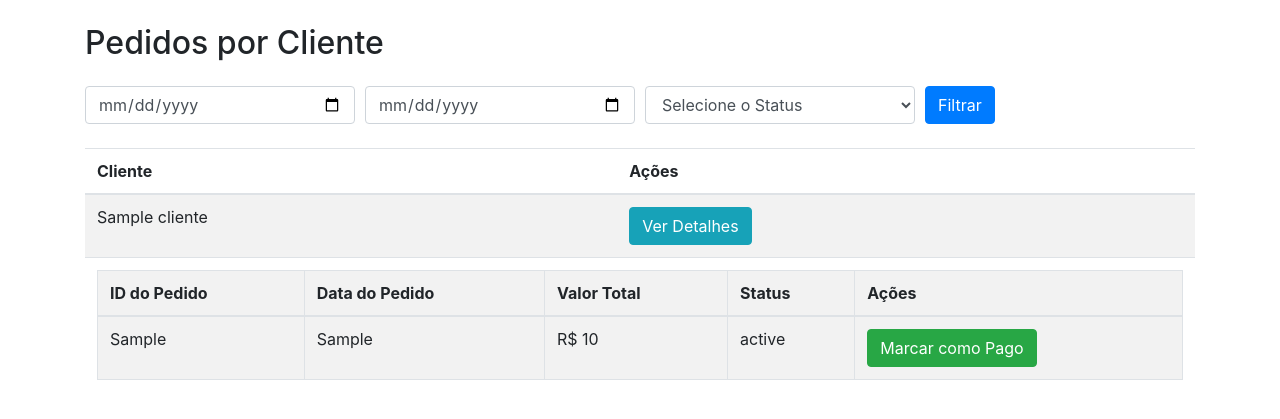
After one commit to sakaidi/projeto_impacta, a Flask app: page /admin/pedidos_por_cliente in a window 1280 px wide, after a click on "Ver Detalhes". The commit adds this page. Shown: the top 419 px of the page. Run offline with Flask 3, Linux system fonts and the light colour scheme; the visitor is signed in with stand-in values (Sample User, id 1); a database or web service that is not in the repository returns one stand-in record (values such as "Sample title"); some libraries are stand-ins or nearby versions.

Commit message:
Melhorias na visualização de pedidos: - Exibe apenas o nome do cliente na tabela principal no admin. - Adiciona funcionalidade para expandir e mostrar todos os pedidos de um cliente no admin. - Inclui valor total e status de cada pedido nos detalhes do admin. - Permite marcar pedidos como 'Pago' diretamente na interface do admin. - Implementa visualização de pedidos na página de iniciar pedido para clientes.

```diff
--- a/app/routes.py
+++ b/app/routes.py
@@ -2,6 +2,8 @@ import psycopg2
 from flask import Blueprint, render_template, request, redirect, url_for, session, flash
 from functools import wraps
 import bcrypt
+import logging
+from flask import current_app
 
 main = Blueprint('main', __name__)
 
@@ -184,14 +186,12 @@ def cadastrar_produto():
 
     return render_template('partials/cadastrar_produto.html')
 
-
-
 @main.route('/fazer_pedido', methods=['GET', 'POST'])
 @login_required
 def fazer_pedido():
+    id_cliente = session['user_id']
+
     if request.method == 'POST':
-        id_cliente = session['user_id']
-
         try:
             with get_db_connection() as conn:
                 with conn.cursor() as cur:
@@ -205,7 +205,22 @@ def fazer_pedido():
             flash(f"Erro ao criar pedido: {str(e)}", "error")
             return redirect(url_for('main.fazer_pedido'))
 
-    return render_template('fazer_pedido.html')
+    try:
+        with get_db_connection() as conn:
+            with conn.cursor() as cur:
+                cur.execute("""
+                    SELECT p.id_pedido, p.data_pedido, p.status, p.valor_total
+                    FROM Pedido p
+                    WHERE p.id_cliente = %s
+                """, (id_cliente,))
+                pedidos = cur.fetchall()
+
+        return render_template('fazer_pedido.html', pedidos=pedidos, id_cliente=id_cliente)
+
+    except Exception as e:
+        logging.error(f"Erro ao buscar pedidos: {str(e)}")
+        flash("Erro ao buscar pedidos. Tente novamente.", "error")
+        return redirect(url_for('main.index'))
 
 @main.route('/pedido/<int:id_pedido>/itens', methods=['GET', 'POST'])
 @login_required
@@ -354,6 +369,94 @@ def finalizar_pedido(id_pedido):
         flash(f"Erro ao finalizar pedido: {str(e)}", "error")
         return redirect(url_for('main.adicionar_itens_pedido', id_pedido=id_pedido))
 
+# Renomeando a função para evitar conflito
+@main.route('/finalizar_pagamento/<int:id_pedido>', methods=['POST'])
+@login_required
+def finalizar_pagamento(id_pedido):
+    if not session.get('is_admin'):
+        flash("Acesso negado!", "error")
+        return redirect(url_for('main.index'))
+
+    try:
+        with get_db_connection() as conn:
+            with conn.cursor() as cur:
+                cur.execute("""
+                    UPDATE Pedido
+                    SET status = 'Pago', data_pagamento = NOW()
+                    WHERE id_pedido = %s
+                """, (id_pedido,))
+                conn.commit()
+
+                flash("Pedido marcado como pago com sucesso!", "success")
+        return redirect(url_for('main.listar_pagamentos'))
+
+    except Exception as e:
+        flash(f"Erro ao marcar pagamento: {str(e)}", "error")
+        return redirect(url_for('main.listar_pagamentos'))
+
+
+@main.route('/admin/pedidos_por_cliente', methods=['GET'])
+@main.route('/admin/pedidos_por_cliente', methods=['GET', 'POST'])
+@login_required
+def pedidos_por_cliente():
+    current_app.logger.info(f"Usuário acessando pedidos_por_cliente: {session.get('user_id')}")
+    if request.method == 'POST':
+        id_pedido = request.form.get('id_pedido')
+        try:
+            with get_db_connection() as conn:
+                with conn.cursor() as cur:
+                    cur.execute("""
+                        UPDATE Pedido
+                        SET status = 'pago'
+                        WHERE id_pedido = %s
+                    """, (id_pedido,))
+                    conn.commit()
+                    current_app.logger.info(f"Pedido {id_pedido} marcado como pago.")
+        except Exception as e:
+            current_app.logger.error(f"Erro ao marcar pedido como pago: {str(e)}")
+
+    try:
+        with get_db_connection() as conn:
+            with conn.cursor() as cur:
+                # Obter todos os clientes e seus pedidos
+                cur.execute("""
+                    SELECT c.id_cliente, c.nome, p.id_pedido, p.data_pedido, p.valor_total, p.status
+                    FROM Cliente c
+                    LEFT JOIN Pedido p ON c.id_cliente = p.id_cliente
+                """)
+                pedidos = cur.fetchall()
+
+                # Organizar os pedidos por cliente
+                clientes = {}
+                for pedido in pedidos:
+                    id_cliente = pedido[0]
+                    nome_cliente = pedido[1]
+                    id_pedido = pedido[2]
+                    data_pedido = pedido[3]
+                    valor_total = pedido[4]
+                    status = pedido[5]
+
+                    if id_cliente not in clientes:
+                        clientes[id_cliente] = {
+                            'nome': nome_cliente,
+                            'pedidos': []
+                        }
+                    if id_pedido:  # Verifica se há pedido
+                        clientes[id_cliente]['pedidos'].append({
+                            'id_pedido': id_pedido,
+                            'data_pedido': data_pedido,
+                            'valor_total': valor_total,
+                            'status': status
+                        })
+
+        return render_template('partials/pedidos_por_cliente.html', clientes=clientes)
+    except Exception as e:
+        current_app.logger.error(f"Erro ao listar pedidos por cliente: {str(e)}")
+        return "Erro ao listar pedidos por cliente.", 500
+
+
+
+
 @main.route('/logout')
 def logout():
     session.pop('user_id', None)
--- /dev/null
+++ b/app/templates/partials/pedidos_por_cliente.html
@@ -0,0 +1,87 @@
+<link rel="stylesheet" href="https://stackpath.bootstrapcdn.com/bootstrap/4.5.2/css/bootstrap.min.css">
+
+<div class="container mt-4">
+    <h2 class="mb-4">Pedidos por Cliente</h2>
+
+    <!-- Formulário de Filtro -->
+    <form method="GET" action="{{ url_for('main.pedidos_por_cliente') }}" class="mb-4">
+        <div class="form-row">
+            <div class="col">
+                <input type="date" name="data_inicial" class="form-control" placeholder="Data Inicial">
+            </div>
+            <div class="col">
+                <input type="date" name="data_final" class="form-control" placeholder="Data Final">
+            </div>
+            <div class="col">
+                <select name="status" class="form-control">
+                    <option value="">Selecione o Status</option>
+                    <option value="pendente">Pendente</option>
+                    <option value="finalizado">Finalizado</option>
+                    <option value="pago">Pago</option>
+                </select>
+            </div>
+            <div class="col">
+                <button type="submit" class="btn btn-primary">Filtrar</button>
+            </div>
+        </div>
+    </form>
+
+    <!-- Tabela de Clientes e Pedidos -->
+    <table class="table table-striped">
+        <thead>
+            <tr>
+                <th>Cliente</th>
+                <th>Ações</th>
+            </tr>
+        </thead>
+        <tbody>
+            {% for id_cliente, cliente in clientes.items() %}
+            <tr>
+                <td>{{ cliente.nome }}</td>
+                <td>
+                    <button class="btn btn-info" data-toggle="collapse" data-target="#detalhes-{{ id_cliente }}">
+                        Ver Detalhes
+                    </button>
+                </td>
+            </tr>
+            <tr id="detalhes-{{ id_cliente }}" class="collapse">
+                <td colspan="2">
+                    <table class="table table-bordered">
+                        <thead>
+                            <tr>
+                                <th>ID do Pedido</th>
+                                <th>Data do Pedido</th>
+                                <th>Valor Total</th>
+                                <th>Status</th>
+                                <th>Ações</th>
+                            </tr>
+                        </thead>
+                        <tbody>
+                            {% for pedido in cliente.pedidos %}
+                            <tr>
+                                <td>{{ pedido.id_pedido }}</td>
+                                <td>{{ pedido.data_pedido }}</td>
+                                <td>R$ {{ pedido.valor_total }}</td>
+                                <td>{{ pedido.status }}</td>
+                                <td>
+                                    {% if pedido.status != 'pago' %}
+                                    <form action="{{ url_for('main.pedidos_por_cliente') }}" method="POST" style="display:inline;">
+                                        <input type="hidden" name="id_pedido" value="{{ pedido.id_pedido }}">
+                                        <button type="submit" class="btn btn-success">Marcar como Pago</button>
+                                    </form>
+                                    {% endif %}
+                                </td>
+                            </tr>
+                            {% endfor %}
+                        </tbody>
+                    </table>
+                </td>
+            </tr>
+            {% endfor %}
+        </tbody>
+    </table>
+</div>
+
+<script src="https://code.jquery.com/jquery-3.5.1.slim.min.js"></script>
+<script src="https://cdn.jsdelivr.net/npm/@popperjs/core@2.9.2/dist/umd/popper.min.js"></script>
+<script src="https://stackpath.bootstrapcdn.com/bootstrap/4.5.2/js/bootstrap.min.js"></script>
```
Also changed, not shown: app/templates/admin_dashboard.html (+6 -2 lines), app/templates/fazer_pedido.html (+44 -4 lines), app/templates/listar_pagamentos_admin.html (added, +39 -0 lines), app/templates/partials/listar_pagamentos_admin.html (added, +39 -0 lines).
